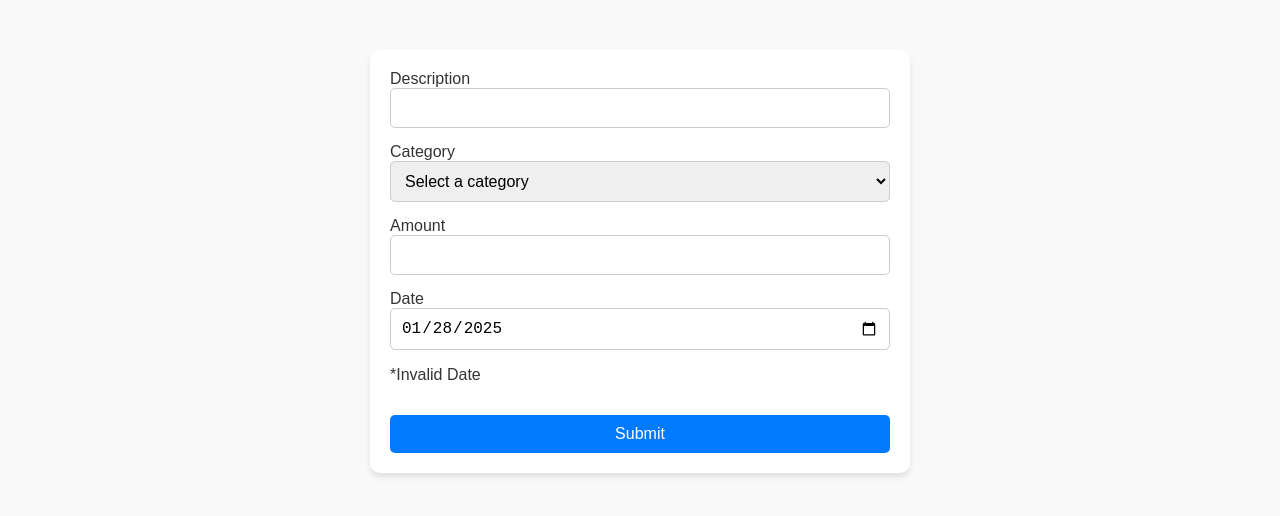
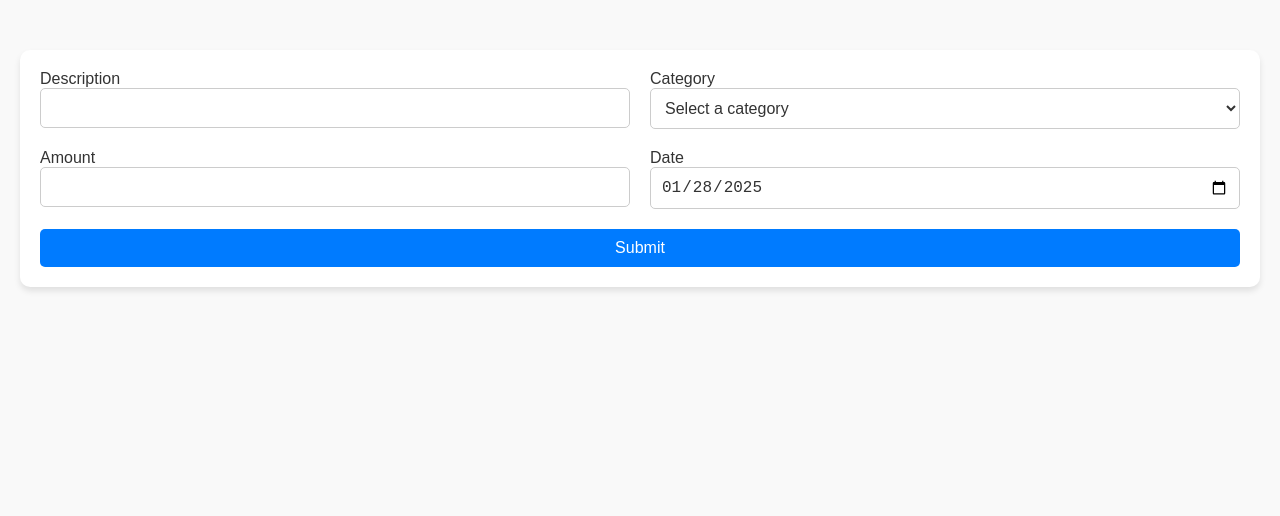
Before and after one commit to adityapatidar31/bill-tracker, a React (Vite) app: page / in a window 1280 px wide. Shown: the top 516 px of the page. Built offline with nearby package versions, Linux system fonts and the light colour scheme.

Commit message:
add css for the dark theme

```diff
--- a/src/components/Form.jsx
+++ b/src/components/Form.jsx
@@ -27,6 +27,7 @@ const Form = () => {
   return (
     <div className="form-container">
       <form onSubmit={handleSubmit} className="expense-form">
+        <div className="form-row">
           <label className="form-label">
             Description
             <input
@@ -58,7 +59,9 @@ const Form = () => {
               <option value="Other">Other</option>
             </select>
           </label>
+        </div>
 
+        <div className="form-row">
           <label className="form-label">
             Amount
             <input
@@ -82,8 +85,8 @@ const Form = () => {
               required
               className="form-input"
             />
-          <p> *Invalid Date</p>
           </label>
+        </div>
 
         <button type="submit" className="form-button">
           Submit
--- a/src/index.css
+++ b/src/index.css
@@ -2,41 +2,70 @@ body {
   font-family: Arial, sans-serif;
   margin: 0;
   padding: 0;
-  background-color: #f9f9f9;
+  background-color: var(--bg-color);
+  color: var(--text-color);
+  transition: background-color 0.3s ease, color 0.3s ease;
+}
+
+:root {
+  --bg-color: #f9f9f9;
+  --text-color: #333;
+  --input-bg-color: #fff;
+  --input-border-color: #ccc;
+  --button-bg-color: #007bff;
+  --button-hover-bg-color: #0056b3;
+}
+
+[data-theme=\"dark\"] {
+  --bg-color: #333;
+  --text-color: #f9f9f9;
+  --input-bg-color: #444;
+  --input-border-color: #666;
+  --button-bg-color: #0056b3;
+  --button-hover-bg-color: #003d80;
 }
 
 .form-container {
-  max-width: 500px;
+  max-width: 1200px;
   margin: 50px auto;
-  background-color: #fff;
+  background-color: var(--input-bg-color);
   padding: 20px;
   border-radius: 10px;
   box-shadow: 0 4px 6px rgba(0, 0, 0, 0.1);
+  transition: background-color 0.3s ease, color 0.3s ease;
 }
 
 .expense-form {
   display: flex;
   flex-direction: column;
-  gap: 15px;
+  gap: 20px;
+}
+
+.form-row {
+  display: flex;
+  flex-wrap: wrap;
+  gap: 20px;
 }
 
 .form-label {
+  flex: 1 1 calc(50% - 20px);
   font-size: 1rem;
-  color: #333;
 }
 
 .form-input {
   width: 100%;
   padding: 10px;
   font-size: 1rem;
-  border: 1px solid #ccc;
+  border: 1px solid var(--input-border-color);
   border-radius: 5px;
   box-sizing: border-box;
+  background-color: var(--input-bg-color);
+  color: var(--text-color);
 }
 
 .form-input:focus {
   outline: none;
-  border-color: #007bff;
+  border-color: var(--button-bg-color);
   box-shadow: 0 0 5px rgba(0, 123, 255, 0.5);
 }
 
@@ -44,7 +73,7 @@ body {
   padding: 10px 15px;
   font-size: 1rem;
   color: #fff;
-  background-color: #007bff;
+  background-color: var(--button-bg-color);
   border: none;
   border-radius: 5px;
   cursor: pointer;
@@ -52,5 +81,11 @@ body {
 }
 
 .form-button:hover {
-  background-color: #0056b3;
+  background-color: var(--button-hover-bg-color);
 }
+
+@media (max-width: 768px) {
+  .form-row {
+    flex-direction: column;
+  }
+}
```
Lines whose indentation alone changed are shown as unchanged.
